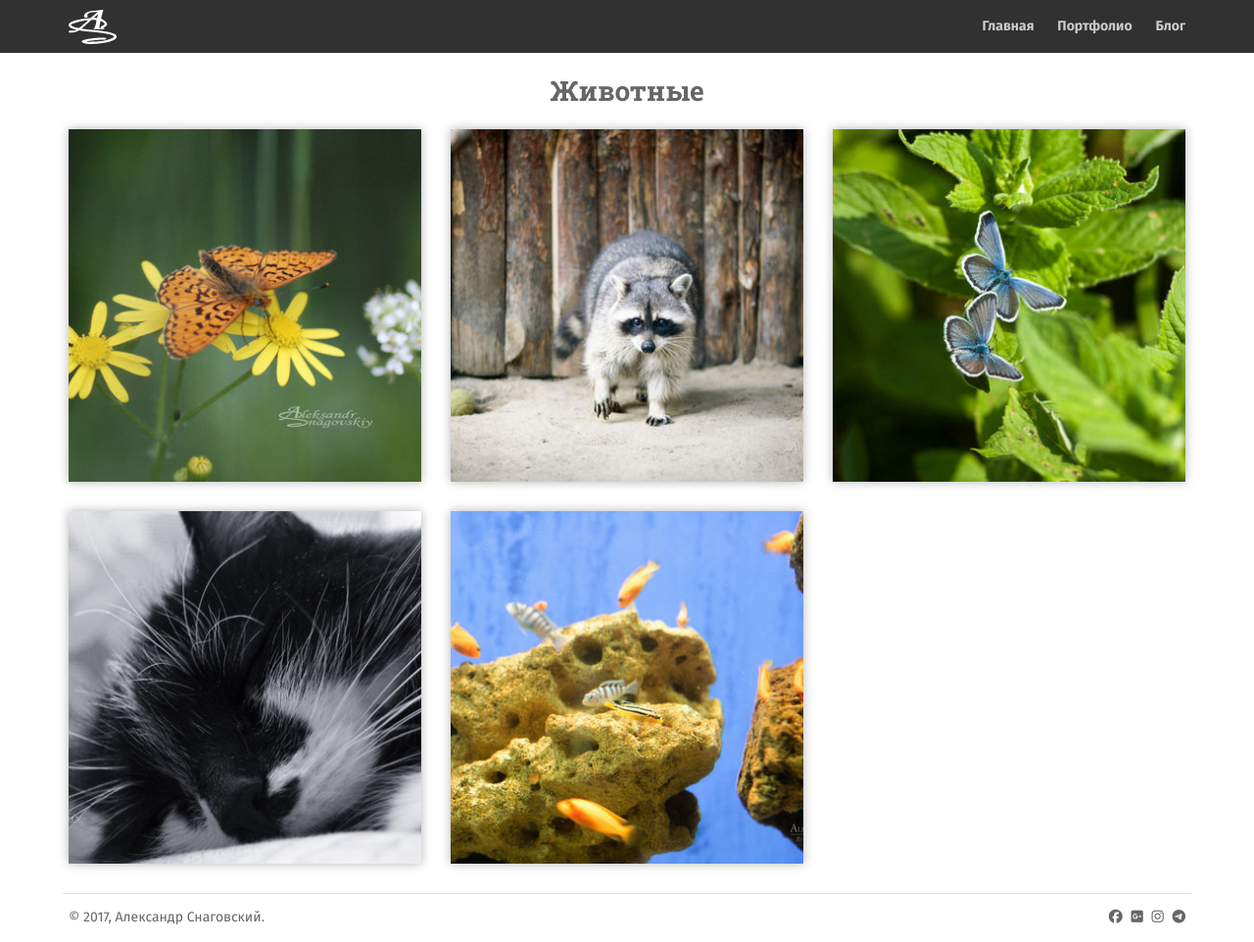
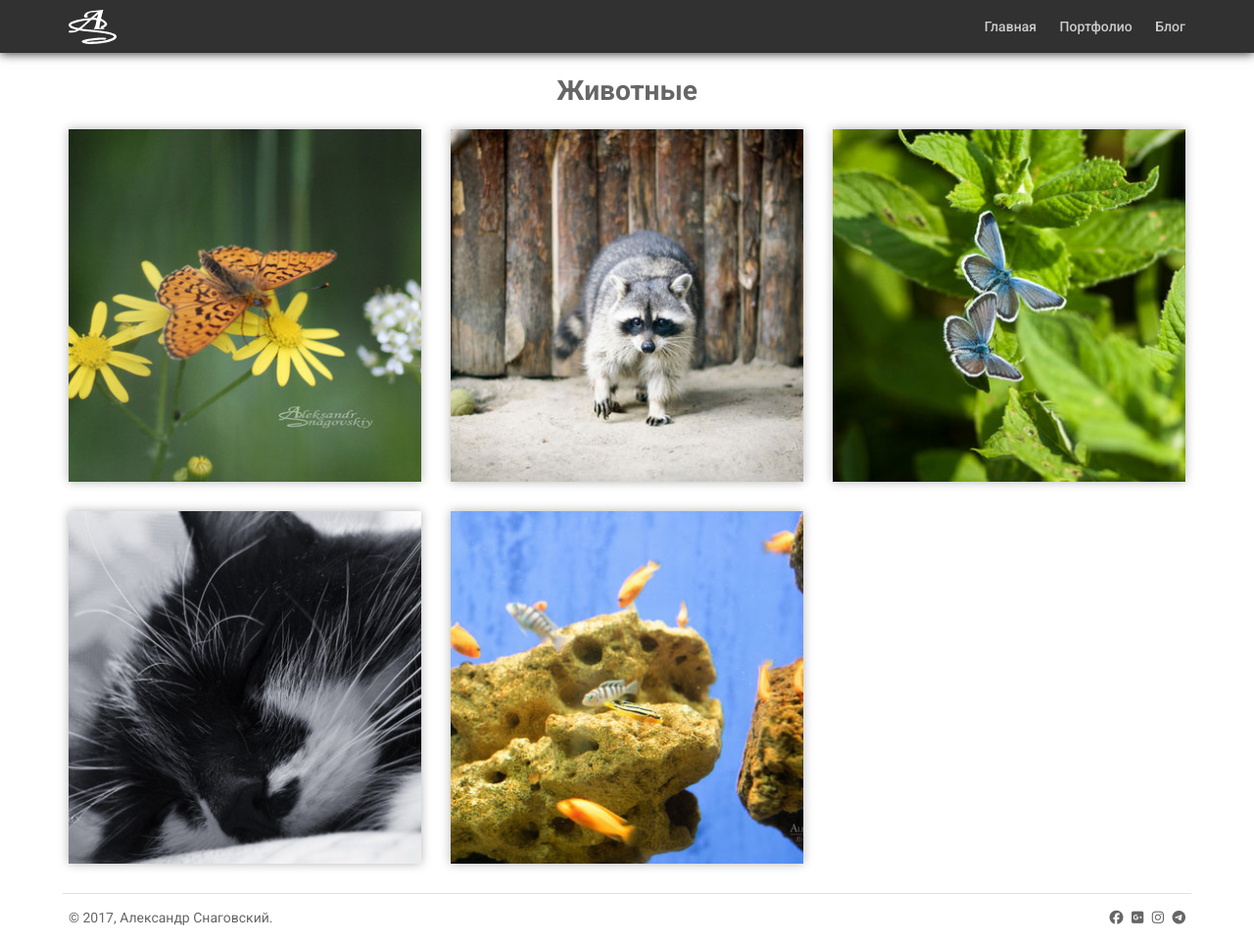
Before and after one commit to snagovskiy/snagovskiy, a Jekyll site: the page built from animals.md, in a window 1280 px wide. Shown: the whole page at 98% size. Built offline with Jekyll 4.4.1, drawn with Linux system fonts in a browser that asks for light colours; nearby versions of some CDN libraries.

Commit message:
small fix

```diff
--- a/_sass/_fonts.sass
+++ b/_sass/_fonts.sass
@@ -1 +1 @@
-@import url('https://fonts.googleapis.com/css?family=Fira+Sans:400,700|Roboto+Slab:400,700&subset=cyrillic')
+@import url('https://fonts.googleapis.com/css?family=Fira+Mono:700|Roboto:400,500,700&subset=cyrillic')
--- a/_sass/_vars.sass
+++ b/_sass/_vars.sass
@@ -6,5 +6,5 @@ $hover: darken($accent, 25%)
 
 // font
 
-$ft-tx: 'Fira Sans', sans-serif
-$ft-cp: 'Roboto Slab', serif
+$ft-tx: 'Roboto', sans-serif
+$ft-cp: 'Roboto', sans-serif
--- a/_sass/main.sass
+++ b/_sass/main.sass
@@ -98,7 +98,7 @@ a
       padding-right: 0
       padding-left: 0
       font-size: 0.88rem
-      font-weight: bold
+      font-weight: 500
       color: #fff
       color: rgba(255, 255, 255, 0.75)
       border-bottom: 2px solid transparent
@@ -188,6 +188,7 @@ a
   background: #313131
   height: auto
   color: #333333
+  box-shadow: 0 1px 10px 0px
   .panel
     margin: 3px 0
     padding: 0 15px
```
Also changed, not shown: 404.html (line endings or trailing spaces).
